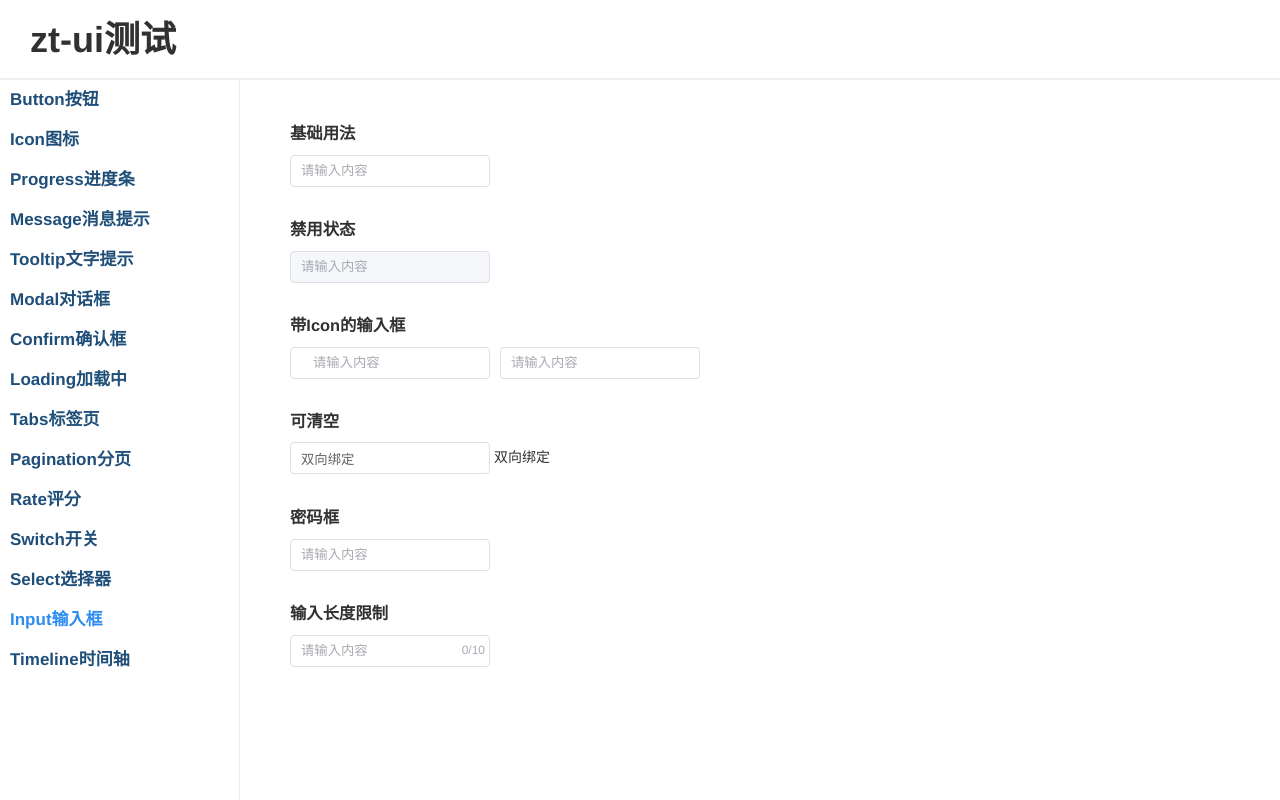
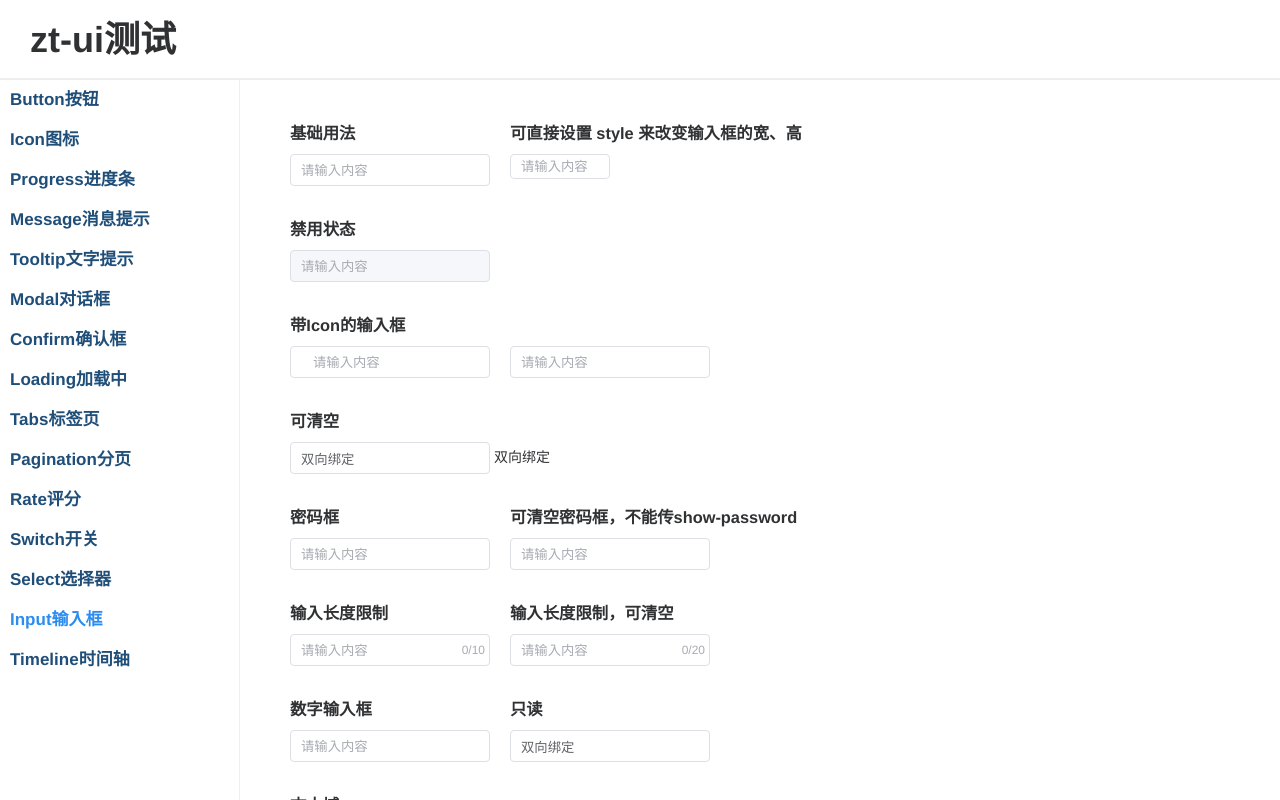
Before and after one commit to sygn24/zt-ui, a Vue app: page /input in a window 1280 px wide. Built offline with nearby package versions, Linux system fonts and the light colour scheme; a web font is replaced by a local one.

Commit message:
增加文本域类型

```diff
--- a/examples/views/Input.vue
+++ b/examples/views/Input.vue
@@ -1,30 +1,95 @@
 <template>
     <div>
         <div class="row">
+            <div class="col">
                 <h3>基础用法</h3>
                 <zt-input></zt-input>
             </div>
+            <div class="col">
+                <h3>可直接设置 style 来改变输入框的宽、高</h3>
+                <zt-input style="width: 100px; height: 25px"></zt-input>
+            </div>
+        </div>
         <div class="row">
+            <div class="col">
                 <h3>禁用状态</h3>
                 <zt-input disabled></zt-input>
             </div>
-        <div class="row">
-            <h3>带Icon的输入框</h3>
-            <zt-input style="margin-right: 10px" prefix-icon="user-fill"></zt-input>
-            <zt-input suffix-icon="search"></zt-input>
         </div>
         <div class="row">
+            <div class="col">
+                <h3>带Icon的输入框</h3>
+                <zt-input style="margin-right: 20px" prefix-icon="user-fill"></zt-input>
+                <zt-input suffix-icon="search" v-model="value2"></zt-input>
+            </div>
+        </div>
+        <div class="row">
+            <div class="col">
                 <h3>可清空</h3>
                 <zt-input clearable v-model="value1"></zt-input>
                 {{ value1 }}
             </div>
-        <div class="row">
-            <h3>密码框</h3>
-            <zt-input type="password" show-password v-model="value2"></zt-input>
         </div>
         <div class="row">
+            <div class="col">
+                <h3>密码框</h3>
+                <zt-input type="password" show-password maxlength="10" v-model="value2"></zt-input>
+            </div>
+            <div class="col">
+                <h3>可清空密码框，不能传show-password</h3>
+                <zt-input type="password" clearable v-model="value3"></zt-input>
+            </div>
+        </div>
+        <div class="row">
+            <div class="col">
                 <h3>输入长度限制</h3>
-            <zt-input v-model="value3" maxlength="10" show-limit></zt-input>
+                <zt-input v-model="value4" maxlength="10" show-limit></zt-input>
+            </div>
+            <div class="col">
+                <h3>输入长度限制，可清空</h3>
+                <zt-input maxlength="20" show-limit clearable v-model="value5"></zt-input>
+            </div>
+        </div>
+        <div class="row">
+            <div class="col">
+                <h3>数字输入框</h3>
+                <zt-input type="number" v-model="value6"></zt-input>
+            </div>
+            <div class="col">
+                <h3>只读</h3>
+                <zt-input readonly v-model="value1"></zt-input>
+            </div>
+        </div>
+        <div class="row">
+            <div class="col">
+                <h3>文本域</h3>
+                <zt-input :rows="3" type="textarea" maxlength="100" show-limit v-model="value7"></zt-input>
+            </div>
+        </div>
+        <div class="row">
+            <div class="col">
+                <h3>暴露的方法</h3>
+                <div>
+                    <zt-button size="small" type="primary" @click="onFocus">获取焦点</zt-button>
+                    <zt-button size="small" type="primary" @click="onBlur">失去焦点</zt-button>
+                    <zt-button size="small" type="primary" @click="onSelect">选中</zt-button>
+                </div>
+                <zt-input ref="input1" v-model="value8" @keyupEnter="keyupEnter"></zt-input>
+            </div>
+        </div>
+        <div class="row">
+            <div class="col">
+                <h3>事件回调</h3>
+                <zt-input
+                    ref="input1"
+                    @input="onInput"
+                    @focus="foucs1"
+                    @blur="blur1"
+                    @change="change1"
+                    @keyupEnter="keyupEnter"
+                    v-model="value9"
+                ></zt-input>
+            </div>
         </div>
     </div>
 </template>
@@ -39,18 +104,53 @@ export default {
             value3: '',
             value4: '',
             value5: '',
-            value6: ''
+            value6: '',
+            value7: '',
+            value8: '双向绑定',
+            value9: ''
         }
     },
-    methods: {}
+    methods: {
+        onFocus() {
+            this.$refs.input1.focus()
+        },
+        onBlur() {
+            this.$refs.input1.blur()
+        },
+        onSelect() {
+            this.$refs.input1.select()
+        },
+        onInput(val) {
+            this.$msg('输入的值:' + val)
+        },
+        foucs1(val) {
+            this.$msg('聚焦时的值:' + val)
+        },
+        blur1(val) {
+            this.$msg('失焦时的值:' + val)
+        },
+        change1(val) {
+            this.$msg('改变后的值:' + val)
+        },
+        keyupEnter(e) {
+            this.$msg('按下回车键')
+        }
+    }
 }
 </script>
 
 <style lang="less" scoped>
 .row {
     margin-bottom: 20px;
+    display: flex;
+    .col {
+        margin-right: 20px;
+    }
     h3 {
         padding: 10px 0;
     }
+    .zt-button {
+        margin: 10px 10px 10px 0;
+    }
 }
 </style>
--- a/packages/components/Input/Input.vue
+++ b/packages/components/Input/Input.vue
@@ -1,8 +1,9 @@
 <template>
-    <div class="zt-input" :style="styles" @mouseenter="inputWrapperEnter" @mouseleave="inputWrapperLeave">
+    <div class="zt-input" ref="inputWrapper" :style="styles" @mouseenter="inputWrapperEnter" @mouseleave="inputWrapperLeave">
         <input
+            v-if="type !== 'textarea'"
             ref="input"
-            class="zt-input-self"
+            class="zt-input-inner"
             :class="inputClass"
             :style="inputStyle"
             :type="showPassword ? (showPwd ? 'text' : 'password') : type"
@@ -15,28 +16,52 @@
             :required="required"
             :autofocus="autofocus"
             :autocomplete="autocomplete"
-            @input="$emit('input', $event.target.value)"
+            @input="handelInput"
             @change="$emit('change', $event.target.value)"
             @blur="$emit('blur', $event.target.value)"
             @focus="$emit('focus', $event.target.value)"
+            @keyup.enter="$emit('keyupEnter', $event)"
         />
-        <ZtIcon class="zt-input-icon-prefix" :icon="prefixIcon" v-if="prefixIcon !== ''" />
-        <ZtIcon class="zt-input-icon-suffix" :icon="suffixIcon" v-if="suffixIcon !== ''" />
+        <textarea
+            v-else
+            ref="textarea"
+            class="zt-input-inner ztextarea"
+            :class="inputClass"
+            :style="inputStyle"
+            type="textarea"
+            :value="value"
+            :name="name"
+            :placeholder="placeholder"
+            :maxlength="maxlength"
+            :rows="rows"
+            :disabled="disabled"
+            :readonly="readonly"
+            :required="required"
+            :autofocus="autofocus"
+            :autocomplete="autocomplete"
+            @input="handelInput"
+            @change="$emit('change', $event.target.value)"
+            @blur="$emit('blur', $event.target.value)"
+            @focus="$emit('focus', $event.target.value)"
+            @keyup.enter="$emit('keyupEnter', $event)"
+        />
+        <ZtIcon v-if="showClearIcon" class="zt-input-icon-suffix function" icon="clear" size="12" @click="$emit('input', '')" />
         <ZtIcon
-            v-if="clearable && showClear && value !== '' && !showPassword"
-            class="zt-input-icon-suffix function"
-            icon="clear"
-            size="12"
-            @click="$emit('input', '')"
-        />
-        <ZtIcon
-            v-if="showPassword && (showEye || value !== '')"
+            v-if="showEyeIcon"
             class="zt-input-icon-suffix function"
             :icon="showPwd ? 'eye' : 'eyeoff'"
             color="var(--plac-text)"
             @click="showPwd = !showPwd"
         />
-        <span class="zt-input-limit" v-if="maxlength && showLimit && !showClear">{{ value.length }}/{{ maxlength }}</span>
+        <span class="zt-input-limit" :class="limitTextPosition" v-if="showLimitText">{{ value.length }}/{{ maxlength }}</span>
+        <span class="zt-input-icon-prefix" v-if="$slots.prefix || showPrefixIcon">
+            <slot name="prefix" />
+            <ZtIcon :icon="prefixIcon" v-if="showPrefixIcon" />
+        </span>
+        <span class="zt-input-icon-suffix" v-if="$slots.suffix || showSuffixIcon">
+            <slot name="suffix" />
+            <ZtIcon :icon="suffixIcon" v-if="showSuffixIcon" />
+        </span>
     </div>
 </template>
 
@@ -48,7 +73,7 @@ export default {
     props: {
         type: {
             validator: type => {
-                return ['text', 'password', 'number'].includes(type)
+                return ['text', 'password', 'number', 'textarea', 'url', 'email', 'date', 'tel'].includes(type)
             },
             default: 'text'
         },
@@ -87,17 +112,9 @@ export default {
             type: String,
             default: 'off'
         },
-        width: {
-            type: [String, Number],
-            default: 200
-        },
-        height: {
-            type: [String, Number],
-            default: 32
-        },
-        fontSize: {
-            type: [String, Number],
-            default: 14
+        rows: {
+            type: Number,
+            default: 2
         },
         prefixIcon: {
             type: String,
@@ -123,10 +140,8 @@ export default {
     computed: {
         styles() {
             return {
-                height: `${this.height}px`,
-                width: `${this.width}px`,
-                lineHeight: `${this.height}px`,
-                fontSize: `${this.fontSize}px`
+                width: this.type == 'textarea' ? '400px' : '200px',
+                height: this.type == 'textarea' ? `${this.rows * 32}px` : '32px'
             }
         },
         inputClass() {
@@ -136,9 +151,31 @@ export default {
         },
         inputStyle() {
             return {
-                paddingLeft: this.prefixIcon == '' ? '10px' : '22px',
-                paddingRight: this.suffixIcon == '' && !this.clearable && !this.showPassword ? '10px' : '22px'
+                paddingLeft: this.type == 'textarea' || this.prefixIcon == '' ? '10px' : '22px',
+                paddingRight: this.type == 'textarea' || (this.suffixIcon == '' && !this.clearable && !this.showPassword) ? '10px' : '22px',
+                paddingTop: this.type == 'textarea' ? '6px' : '0px'
             }
+        },
+        showPrefixIcon() {
+            return this.type !== 'textarea' && this.prefixIcon !== ''
+        },
+        showSuffixIcon() {
+            return this.type !== 'textarea' && this.suffixIcon !== '' && (!this.showClear || this.value == '')
+        },
+        showClearIcon() {
+            return this.type !== 'textarea' && this.clearable && this.showClear && this.value !== '' && !this.showPassword && !this.readonly
+        },
+        showEyeIcon() {
+            return this.type !== 'textarea' && this.showPassword && (this.showEye || this.value !== '') && !this.showLimit
+        },
+        showLimitText() {
+            return this.maxlength && this.showLimit && (!this.showClear || this.value == '')
+        },
+        limitTextPosition() {
+            return this.type == 'textarea' ? 'bottom' : 'center'
+        },
+        getInput() {
+            return this.$refs.input || this.$refs.textarea
         }
     },
     data() {
@@ -156,6 +193,19 @@ export default {
         inputWrapperLeave() {
             this.clearable && (this.showClear = false)
             this.showPassword && (this.showEye = false)
+        },
+        handelInput(e) {
+            this.$emit('input', e.target.value)
+        },
+        //暴露的方法
+        focus() {
+            this.getInput.focus()
+        },
+        blur() {
+            this.getInput.blur()
+        },
+        select() {
+            this.getInput.select()
         }
     }
 }
--- a/packages/components/Input/style.less
+++ b/packages/components/Input/style.less
@@ -2,15 +2,20 @@
   position: relative;
   display: inline-block;
   vertical-align: middle;
-
+  line-height: 1.5;
+  font-size: 14px;
   &-icon-prefix {
     position: absolute;
     left: 5px;
+    top: 50%;
+    transform: translateY(-50%);
   }
 
   &-icon-suffix {
     position: absolute;
     right: 5px;
+    top: 50%;
+    transform: translateY(-50%);
 
     &.function {
       color: var(--plac-text);
@@ -23,13 +28,23 @@
     right: 5px;
     color: var(--plac-text);
     font-size: 12px;
+
+    &.center {
+      top: 50%;
+      transform: translateY(-50%);
+    }
+
+    &.bottom {
+      bottom: 0;
+    }
   }
 
-  &-self {
+  &-inner {
     display: inline-block;
     width: 100%;
     height: 100%;
     color: var(--common-text);
+    font-family: var(--font-family);
     border: 1px solid var(--base-border);
     border-radius: 4px;
     transition: all .3s ease-out;
@@ -54,100 +69,60 @@
       }
     }
 
-    // 修改占位字体颜色
+    // 修改占位字体
     &::placeholder {
       /* Most modern browsers support this now. */
       color: var(--plac-text);
+
     }
 
     &::-webkit-input-placeholder {
       /* WebKit, Blink, Edge */
       color: var(--plac-text);
+      font-family: var(--font-family);
     }
 
     &:-moz-placeholder {
       /* Mozilla Firefox 4 to 18 */
       color: var(--plac-text);
       opacity: 1;
+      font-family: var(--font-family);
     }
 
     &::-moz-placeholder {
       /* Mozilla Firefox 19+ */
       color: var(--plac-text);
       opacity: 1;
+      font-family: var(--font-family);
     }
 
     &:-ms-input-placeholder {
       /* Internet Explorer 10-11 */
       color: var(--plac-text);
+      font-family: var(--font-family);
     }
 
     &::-ms-input-placeholder {
       /* Microsoft Edge */
       color: var(--plac-text);
+      font-family: var(--font-family);
+    }
+
+    // 隐藏数字输入框上下箭头
+    &::-webkit-outer-spin-button,
+    &::-webkit-inner-spin-button {
+      -webkit-appearance: none;
+    }
+
+    &.ztextarea {
+      min-height: 32px;
+      max-height: 480px;
+      resize: none;
+
+      &::-webkit-scrollbar {
+        width: 0px;
+      }
+
     }
   }
 }
-
-// .zt-input-self {
-//   display: inline-block;
-//   width: 100%;
-//   height: 100%;
-//   color: var(--common-text);
-//   border: 1px solid var(--base-border);
-//   border-radius: 4px;
-//   transition: all .3s ease-out;
-//   background: #fff;
-//   outline: none;
-
-//   &:hover {
-//     border-color: var(--primary);
-//   }
-
-//   &:focus {
-//     border-color: var(--primary);
-//     box-shadow: 0 0 3px 1px var(--input-shadow);
-//   }
-
-//   &.disabled {
-//     background: var(--disabled-bg);
-//     cursor: not-allowed;
-
-//     &:hover {
-//       border-color: var(--base-border);
-//     }
-//   }
-
-//   // 修改占位字体颜色
-//   &::placeholder {
-//     /* Most modern browsers support this now. */
-//     color: var(--plac-text);
-//   }
-
-//   &::-webkit-input-placeholder {
-//     /* WebKit, Blink, Edge */
-//     color: var(--plac-text);
-//   }
-
-//   &:-moz-placeholder {
-//     /* Mozilla Firefox 4 to 18 */
-//     color: var(--plac-text);
-//     opacity: 1;
-//   }
-
-//   &::-moz-placeholder {
-//     /* Mozilla Firefox 19+ */
-//     color: var(--plac-text);
-//     opacity: 1;
-//   }
-
-//   &:-ms-input-placeholder {
-//     /* Internet Explorer 10-11 */
-//     color: var(--plac-text);
-//   }
-
-//   &::-ms-input-placeholder {
-//     /* Microsoft Edge */
-//     color: var(--plac-text);
-//   }
-// }
```
Lines whose indentation alone changed are shown as unchanged.
